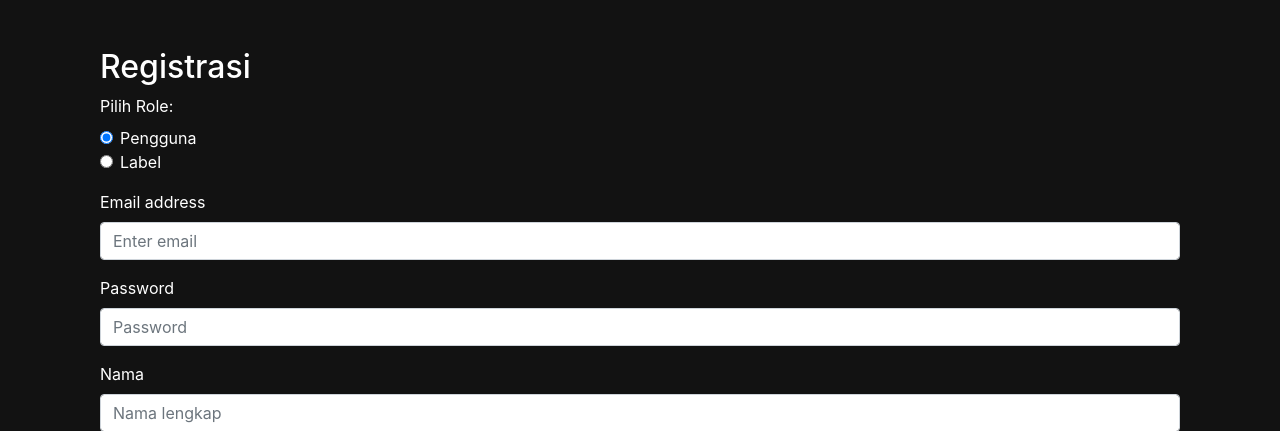
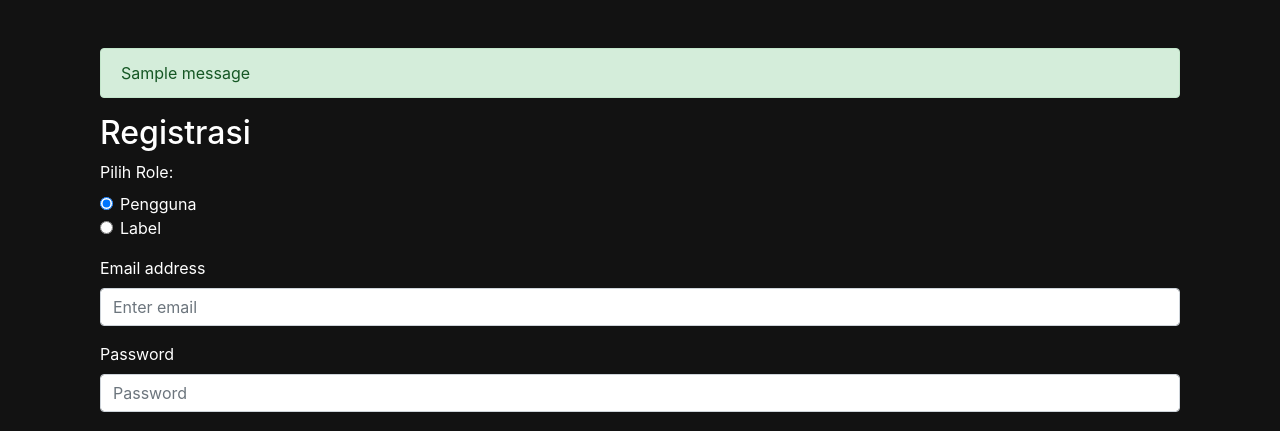
Before and after one commit to fikriwahab/Marmut, a Django app: page /register/ in a window 1280 px wide. Shown: the part 56-487 px from the top of the page. Run offline with Django 5.2, Linux system fonts and the light colour scheme; tables that the repository leaves empty hold one stand-in row (values such as "Sample post"); one stand-in notice (Sample message) is shown; some libraries are stand-ins or nearby versions.

Commit message:
fixes checkpoint 3 jangan lupa baca basmalah

```diff
--- a/django_music_web/views.py
+++ b/django_music_web/views.py
@@ -719,9 +719,6 @@ def kelola_podcast(request):
     }
 
     return render(request, 'awal_kelola_podcast.html', context)
-
-def list_podcast(request):
-    return render(request, 'list_podcast.html')
 
 def create_podcast(request):
     records_genre = []
--- a/templates/list_podcast.html
+++ b/templates/list_podcast.html
@@ -116,6 +116,9 @@
                     class="btn tambah-button"
                     >Tambah Episode</a
                   >
+                  <form method="post" action="{% url 'delete_podcast' %}" style="display: inline;">
+                    {% csrf_token %}
+                    <input type="hidden" name='podcast_id' value="{{ podcast.podcast_id }}">
                     <button type="submit" class="btn hapus-button">
                       Hapus
                     </button>
--- a/templates/playlist_detail.html
+++ b/templates/playlist_detail.html
@@ -14,7 +14,7 @@
       <p class="card-text">Deskripsi: {{ playlist.deskripsi }}</p>
       <a href="#" id="shufflePlayButton" class="btn btn-primary">Shuffle Play</a>
       <a href="#" class="btn btn-success" data-toggle="modal" data-target="#tambahLaguModal">Tambah Lagu</a>
-      <a href="javascript:history.back()" class="btn btn-secondary">Kembali</a>
+      <a href="{% url "playlist" %}" class="btn btn-secondary">Kembali</a>
     </div>
   </div>
   <div class="card playlist-card mt-3">
@@ -84,6 +84,8 @@
 
 <script>
   document.addEventListener("DOMContentLoaded", function () {
+      var delayInMilliseconds = 2000; //1 second
+
       var shufflePlayButton = document.getElementById("shufflePlayButton");
       shufflePlayButton.addEventListener("click", function (event) {
           event.preventDefault();
@@ -150,7 +152,9 @@
               if (status === 200) {
                   $('#tambahLaguModal').modal('hide');
                   $('#message').text(body.message).css('color', 'green');
+                  setTimeout(function() {
                   location.reload();
+                  }, delayInMilliseconds)
                   // Optionally, reload the page or update the song list dynamically
               } else {
                   $('#message').text(body.message).css('color', 'red');
--- a/templates/register.html
+++ b/templates/register.html
@@ -2,6 +2,16 @@
 
 {% block content %}
 <div class="container mt-5">
+    {% if messages %}
+        <div class="mt-3">
+            {% for message in messages %}
+                <div class="alert {% if message.tags %} alert-{{ message.tags }}{% endif %}">
+                    {{ message }}
+                </div>
+            {% endfor %}
+        </div>
+    {% endif %}
+
     <h2>Registrasi</h2>
     <!-- Registration Options -->
     <form id="registerForm" method="post" action="{% url 'register' %}">
```
Also changed, not shown: templates/now_playing.html (+14 -4 lines).
